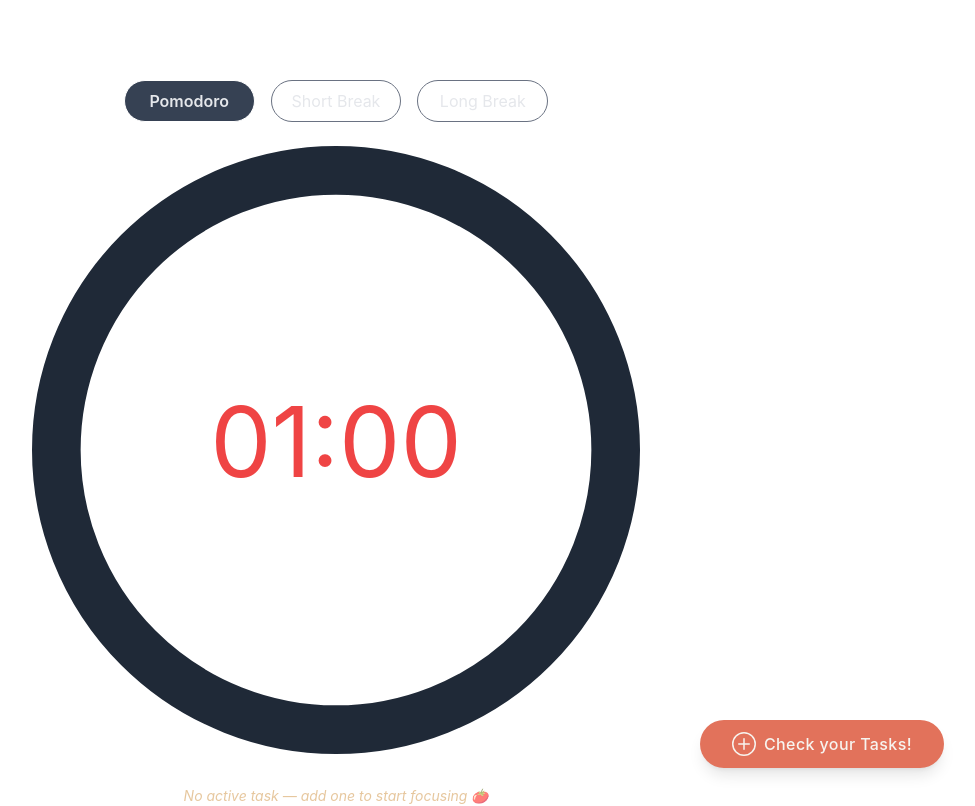
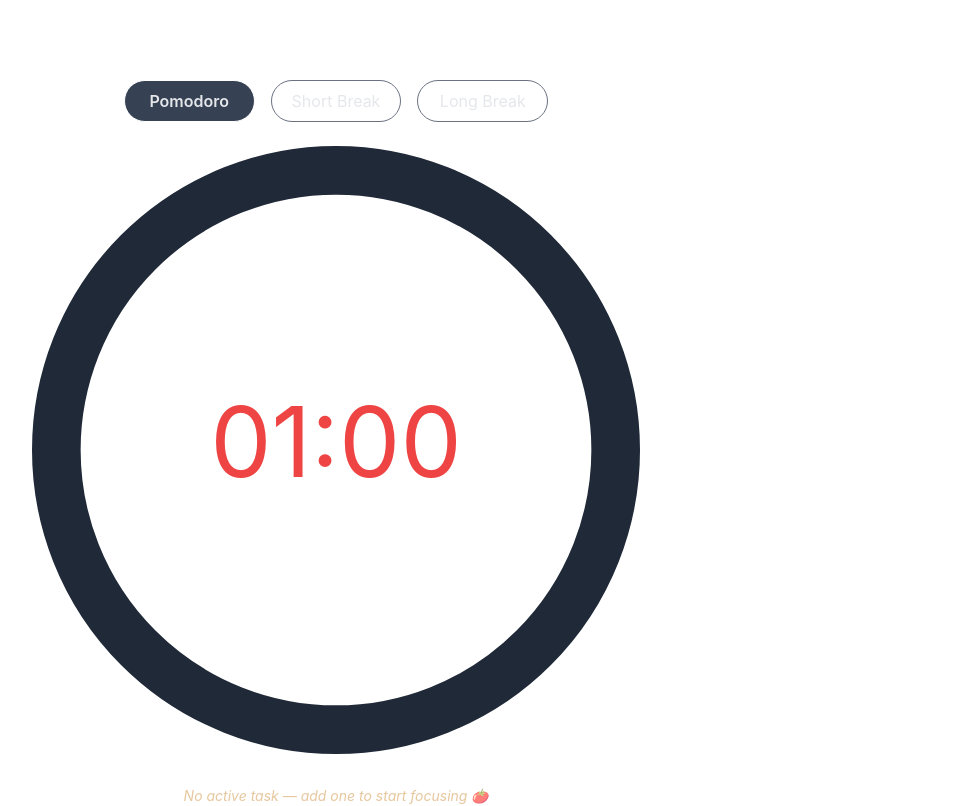
Before and after one commit to MrMelon1232/pomodoro-clock, a React (Vite) app in the folder client/: page / in a window 1280 px wide. Shown: the top 806 px of the page, without its empty margins (304-1279 px from the left). Built offline with nearby package versions, Linux system fonts and the light colour scheme.

Commit message:
added label instead of hard text in drawer button for reuseability

```diff
--- a/client/src/components/buttons/DrawerButton.jsx
+++ b/client/src/components/buttons/DrawerButton.jsx
@@ -1,12 +1,10 @@
 import { BsPlusCircle } from "react-icons/bs";
 
-export const DrawerButton = ({ onClick }) => {
+export const DrawerButton = ({ label, onClick }) => {
     return (
         <button
             onClick={onClick}
-            className="
-                fixed bottom-8 right-8
-                flex items-center justify-center
+            className="flex items-center justify-center gap-2
                 bg-terracotta hover:bg-terracotta/90
                 text-cream font-medium tracking-wide
                 rounded-full shadow-lg
@@ -15,8 +13,8 @@
                 focus:outline-none focus:ring-2 focus:ring-terracotta/50
             "
         >
-            <BsPlusCircle size={24} className="mr-2" />
-            Check your Tasks!
+            <BsPlusCircle size={24} className="mr-2 " />
+            <label> {label} </label>
         </button>
     );
 };
```
